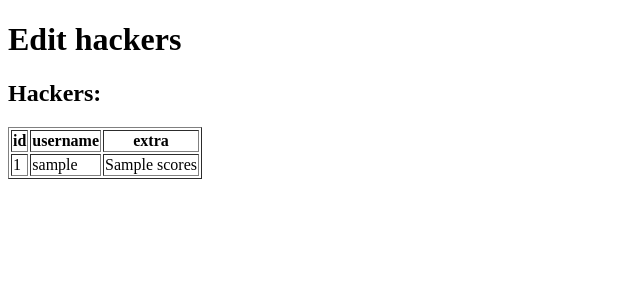
After one commit to trirpi/hkjl-metapeen, a Flask app: template peen/templates/edit_hackers.html in a window 1280 px wide. The commit adds this page. Shown: the top 300 px of the page, without its empty margins (0-640 px from the left). Run offline with Flask 2, Linux system fonts and the light colour scheme; the template is opened without the code that fills it: most values are stand-ins (such as "Sample title", 1, 10 or a date in 2020).

Commit message:
did some admin stuff

```diff
--- a/peen/admin/views.py
+++ b/peen/admin/views.py
@@ -34,14 +34,29 @@ def login():
         flash('Incorrect credentials.')
     return render_template('login.html', token_csrf=generate_csrf_token())
 
+
 @app.route('/logout')
 def logout():
     logout_user()
     return redirect(url_for('index'))
 
 
-@app.route('/admin', methods=['GET', 'POST'])
+@app.route('/admin')
 @login_required
 def admin():
     """main admin page"""
     return render_template('admin.html')
+
+
+@app.route('/edit_admins', methods=['GET', 'POST'])
+@login_required
+def edit_admins():
+    """page where you can edit admins"""
+    return render_template('edit_admins.html', admins=User.query.all())
+
+
+@app.route('/edit_hackers', methods=['GET', 'POST'])
+@login_required
+def edit_hackers():
+    """page where you can edit hackers"""
+    return render_template('edit_hackers.html', hackers=Hacker.query.all())
--- a/peen/templates/admin.html
+++ b/peen/templates/admin.html
@@ -5,6 +5,9 @@
     <title>admin - MeTaPeEn</title>
 </head>
 <body>
-
+    <h1>Admin</h1>
+    <a href="{{ url_for('edit_hackers') }}">Edit hackers</a><br>
+    <a href="{{ url_for('edit_admins') }}">Edit admins</a><br>
+    <a href="{{ url_for('logout') }}">Logout</a><br>
 </body>
 </html>
--- /dev/null
+++ b/peen/templates/edit_hackers.html
@@ -0,0 +1,25 @@
+<!DOCTYPE html>
+<html lang="en">
+<head>
+    <meta charset="UTF-8">
+    <title>Edit hackers - MeTaPeEn</title>
+</head>
+<body>
+    <h1>Edit hackers</h1>
+    <h2>Hackers: </h2>
+    <table border="1">
+        <tr>
+            <th>id</th>
+            <th>username</th>
+            <th>extra</th>
+        </tr>
+        {% for hacker in hackers %}
+            <tr>
+                <td>{{ hacker.id }}</td>
+                <td>{{ hacker.username }}</td>
+                <td>{{ hacker.scores }}</td>
+            </tr>
+        {% endfor %}
+    </table>
+</body>
+</html>
```
Also changed, not shown: peen/templates/edit_admins.html (added, +23 -0 lines).
